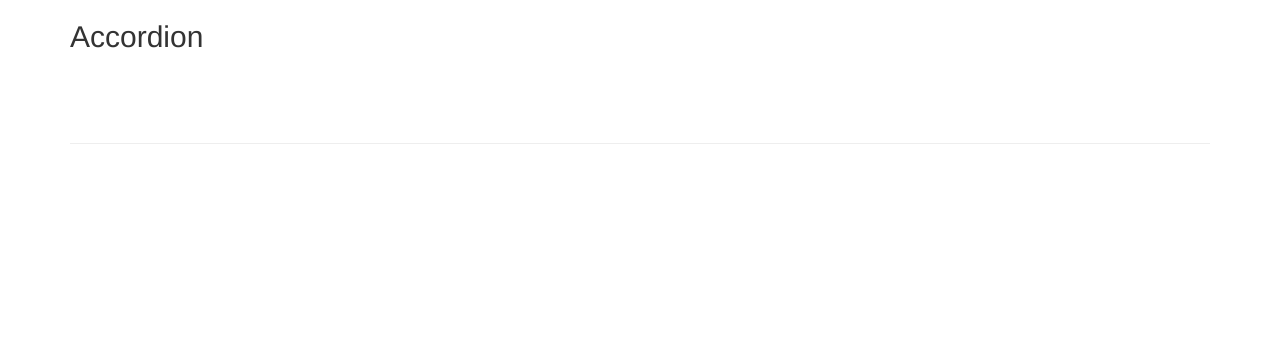
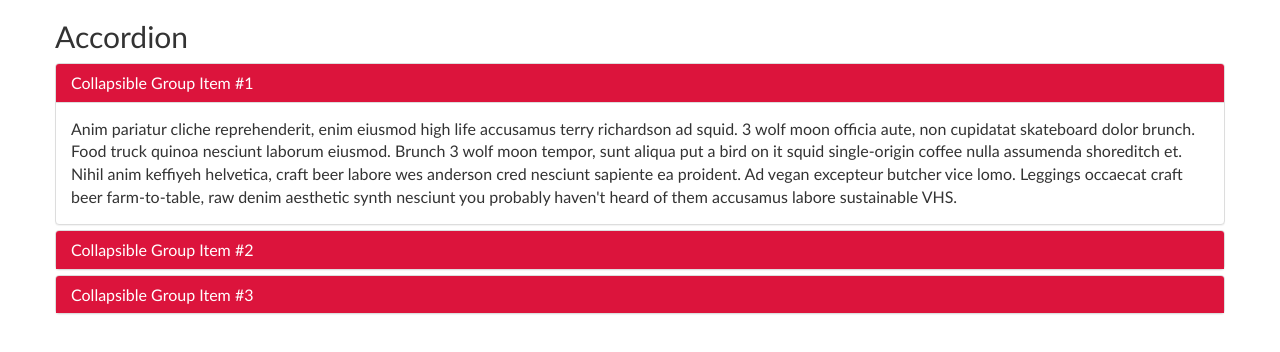
Before and after one commit to nikola-wd/gbs-starter, a website: page html-bootstrap-components/accordion.html in a window 1280 px wide. Drawn offline with Linux system fonts and the light colour scheme.

Commit message:
added accordion html and .scss starter code

```diff
--- a/html-bootstrap-components/accordion.html
+++ b/html-bootstrap-components/accordion.html
@@ -5,6 +5,7 @@
 	<title>Accordion</title>
   <meta name="viewport" content="width=device-width, initial-scale=1.0, maximum-scale=1.0, user-scalable=no" />
 	<link rel="stylesheet" href="../css/bootstrap.min.css">
+	<link rel="stylesheet" href="../style.css">
 </head>
 <body>
 	<section class="container">
@@ -25,13 +26,50 @@
 
 
 
-		<br>
-		<br>
-		<br>
-		<hr>
-		<br>
-		<br>
-		<br>
+		<section class="panel-group accordion" id="accordion" role="tablist" aria-multiselectable="true">
+		  <div class="panel panel-default">
+		    <div class="panel-heading" role="tab" id="headingOne">
+		      <h4 class="panel-title">
+		        <a role="button" data-toggle="collapse" data-parent="#accordion" href="#collapseOne" aria-expanded="true" aria-controls="collapseOne">
+		          Collapsible Group Item #1
+		        </a>
+		      </h4>
+		    </div>
+		    <div id="collapseOne" class="panel-collapse collapse in" role="tabpanel" aria-labelledby="headingOne">
+		      <div class="panel-body">
+		        Anim pariatur cliche reprehenderit, enim eiusmod high life accusamus terry richardson ad squid. 3 wolf moon officia aute, non cupidatat skateboard dolor brunch. Food truck quinoa nesciunt laborum eiusmod. Brunch 3 wolf moon tempor, sunt aliqua put a bird on it squid single-origin coffee nulla assumenda shoreditch et. Nihil anim keffiyeh helvetica, craft beer labore wes anderson cred nesciunt sapiente ea proident. Ad vegan excepteur butcher vice lomo. Leggings occaecat craft beer farm-to-table, raw denim aesthetic synth nesciunt you probably haven't heard of them accusamus labore sustainable VHS.
+		      </div>
+		    </div>
+		  </div>
+		  <div class="panel panel-default">
+		    <div class="panel-heading" role="tab" id="headingTwo">
+		      <h4 class="panel-title">
+		        <a class="collapsed" role="button" data-toggle="collapse" data-parent="#accordion" href="#collapseTwo" aria-expanded="false" aria-controls="collapseTwo">
+		          Collapsible Group Item #2
+		        </a>
+		      </h4>
+		    </div>
+		    <div id="collapseTwo" class="panel-collapse collapse" role="tabpanel" aria-labelledby="headingTwo">
+		      <div class="panel-body">
+		        Anim pariatur cliche reprehenderit, enim eiusmod high life accusamus terry richardson ad squid. 3 wolf moon officia aute, non cupidatat skateboard dolor brunch. Food truck quinoa nesciunt laborum eiusmod. Brunch 3 wolf moon tempor, sunt aliqua put a bird on it squid single-origin coffee nulla assumenda shoreditch et. Nihil anim keffiyeh helvetica, craft beer labore wes anderson cred nesciunt sapiente ea proident. Ad vegan excepteur butcher vice lomo. Leggings occaecat craft beer farm-to-table, raw denim aesthetic synth nesciunt you probably haven't heard of them accusamus labore sustainable VHS.
+		      </div>
+		    </div>
+		  </div>
+		  <div class="panel panel-default">
+		    <div class="panel-heading" role="tab" id="headingThree">
+		      <h4 class="panel-title">
+		        <a class="collapsed" role="button" data-toggle="collapse" data-parent="#accordion" href="#collapseThree" aria-expanded="false" aria-controls="collapseThree">
+		          Collapsible Group Item #3
+		        </a>
+		      </h4>
+		    </div>
+		    <div id="collapseThree" class="panel-collapse collapse" role="tabpanel" aria-labelledby="headingThree">
+		      <div class="panel-body">
+		        Anim pariatur cliche reprehenderit, enim eiusmod high life accusamus terry richardson ad squid. 3 wolf moon officia aute, non cupidatat skateboard dolor brunch. Food truck quinoa nesciunt laborum eiusmod. Brunch 3 wolf moon tempor, sunt aliqua put a bird on it squid single-origin coffee nulla assumenda shoreditch et. Nihil anim keffiyeh helvetica, craft beer labore wes anderson cred nesciunt sapiente ea proident. Ad vegan excepteur butcher vice lomo. Leggings occaecat craft beer farm-to-table, raw denim aesthetic synth nesciunt you probably haven't heard of them accusamus labore sustainable VHS.
+		      </div>
+		    </div>
+		  </div>
+		</section> <!-- end: accordion -->
 
 
 
--- a/scss/ui-elements/_accordion.scss
+++ b/scss/ui-elements/_accordion.scss
@@ -0,0 +1,11 @@
+.accordion {
+
+	.panel-heading {
+		background: $c-brand;
+	}
+
+
+	.panel-title {
+		color: #fff;
+	}
+}
```
Also changed, not shown: style.css.
